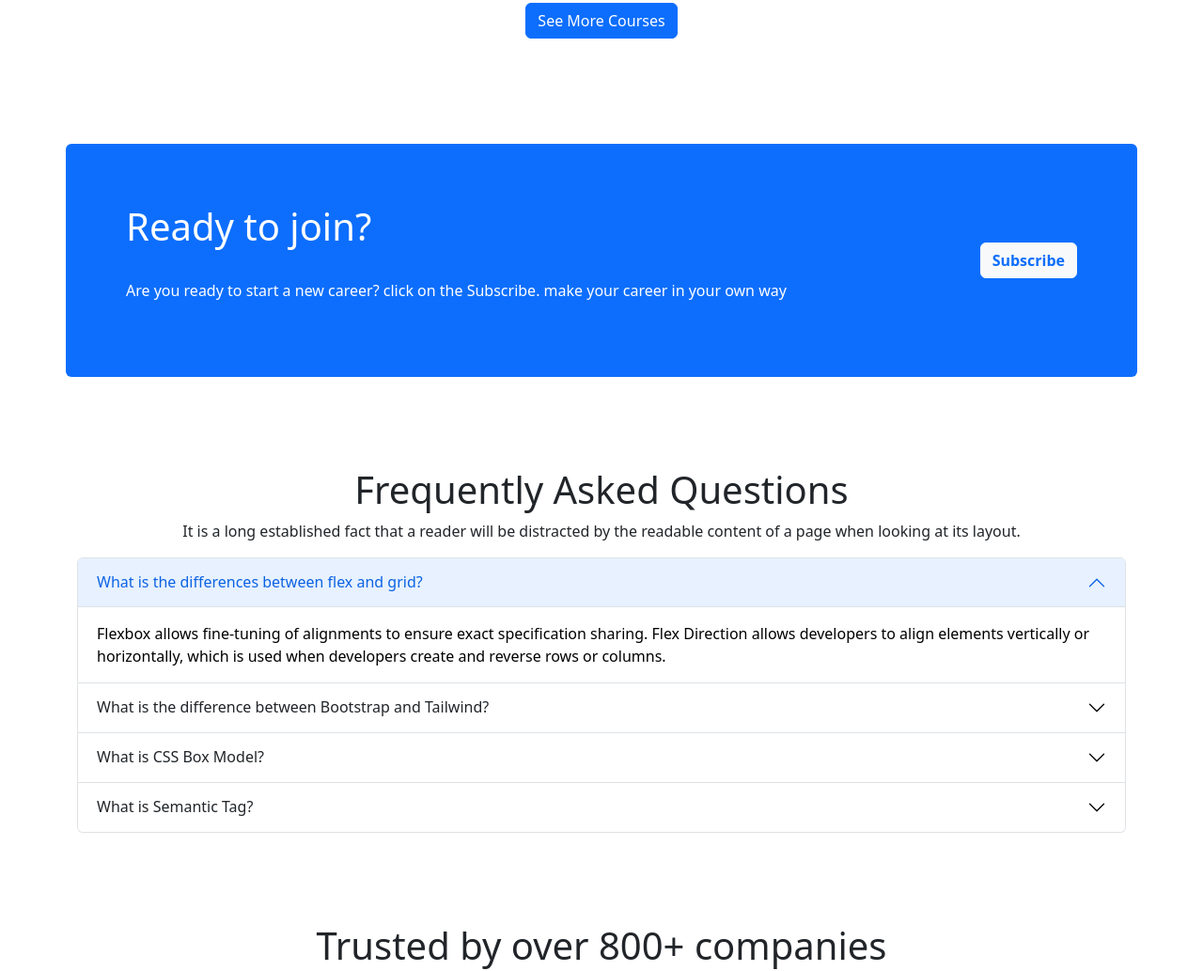
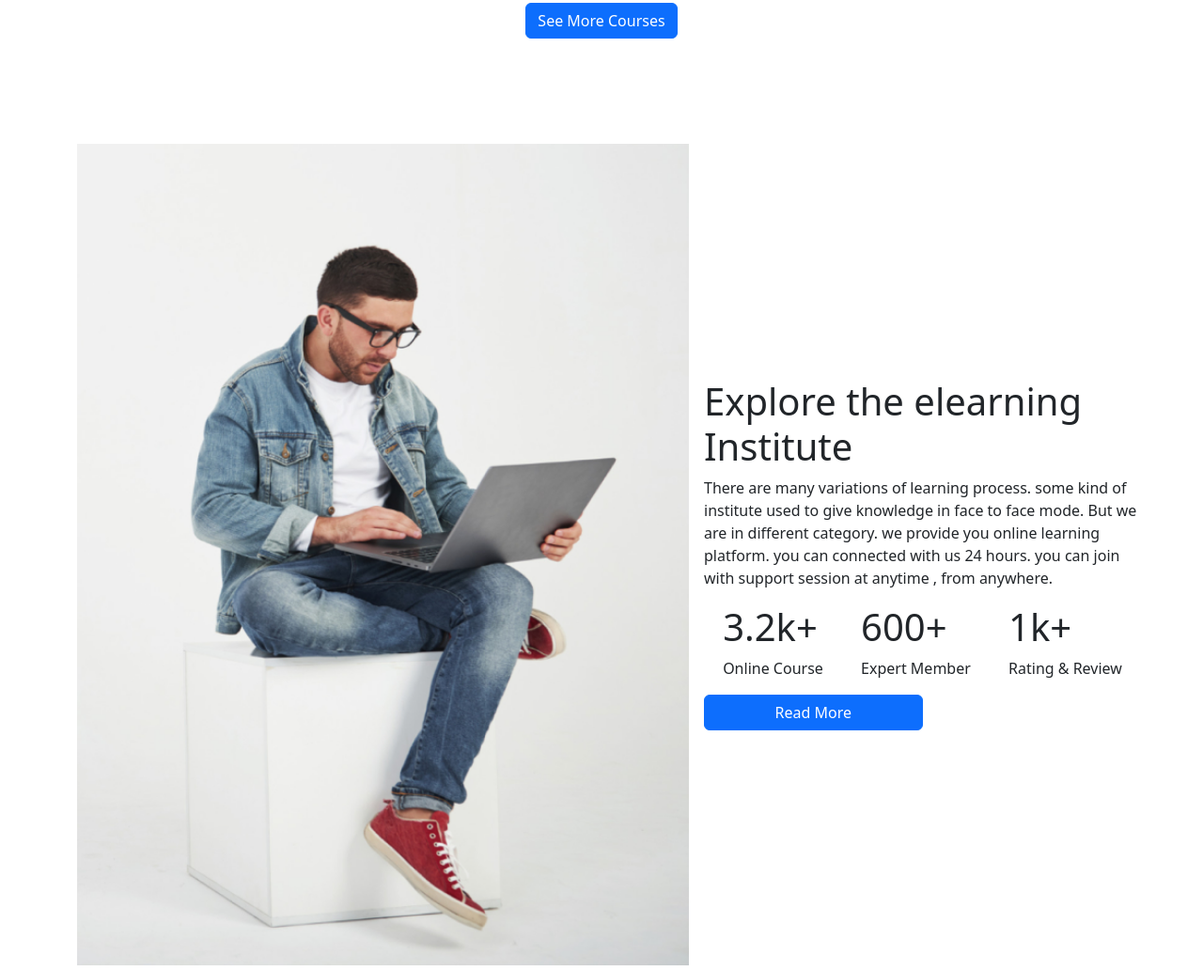
Before and after one commit to dipu528447/Code_Learning_Zone, a plain HTML site: page index.html in a window 1280 px wide. Shown: the part 1619-2652 px from the top of the page at 94% size. Drawn offline with nearby package versions, Linux system fonts and the light colour scheme.

Commit message:
elearning section added- version 3

```diff
--- a/index.html
+++ b/index.html
@@ -212,21 +212,17 @@
 
             <!-- popular course section end -->
 
-            <!-- <section class="elearning_institute_section container mb-5">
-                <div class="d-flex flex-column flex-sm-column flex-lg-row flex-md-row justify-content-between">
-                    <div class="w-100">
-                        <img src="images/working.png" class="img-fluid" alt="">
+            <section class="elearning_institute_section container mb-5">
+                <div class="d-flex flex-column flex-sm-column flex-lg-row flex-md-row justify-content-between gap-3">
+                    <div class="col-md-7 col-lg-7 col-sm-12 col-12">
+                        <img src="images/working.png" class="w-100" alt="">
                     </div>
-                    <div class="d-flex flex-column justify-content-center w-75">
-                        <h1>Explore the elearning Institute</h1>
-                        <p>There are many variations of passages of Lorem Ipsum available, but the
-                            majority have suffered alteration in some form, by injected humour, or
-                            randomised words which don't look even slightly believable. If you are going
-                            to use a passage of Lorem Ipsum, you need to be sure.
-
-
-                            Anything embarrassing hidden in the middle of text. All the Lorem Ipsum
-                            generators on the Internet tend to repeat predefined.</p>
+                    <div class="d-flex flex-column justify-content-center col-md-5 col-lg-5 col-12 col-sm-12">
+                        <h1 class="fs-1">Explore the elearning Institute</h1>
+                        <p class="text-justify">There are many variations of learning process. some kind of institute
+                            used to give knowledge in face to face mode. But we are in different category. we provide
+                            you online learning platform. you can connected with us 24 hours. you can join with support
+                            session at anytime , from anywhere. </p>
                         <div class="d-flex justify-content-around">
                             <div>
                                 <h1>3.2k+</h1>
@@ -241,11 +237,11 @@
                                 <p>Rating & Review</p>
                             </div>
                         </div>
-                        <button>Read More</button>
+                        <button class="btn btn-primary w-50">Read More</button>
 
                     </div>
                 </div>
-            </section> -->
+            </section>
 
             <!-- ready to join section starts -->
             <section class="container bg-primary rounded rounded-2 p-5">
```
